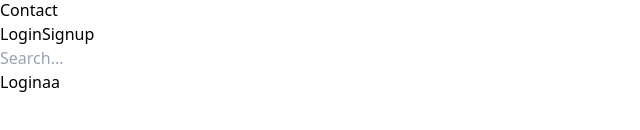
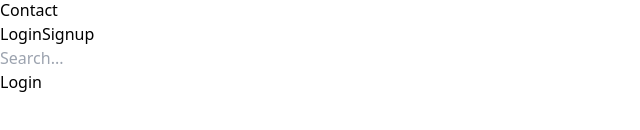
Before and after one commit to damintha01/Freshnest_Shop, a React (Vite) app: page /Login in a window 1280 px wide. Shown: the part 574-704 px from the top of the page, without its empty margins (0-640 px from the left). Built offline with nearby package versions, Linux system fonts and the light colour scheme.

Commit message:
remobe add name

```diff
--- a/src/components/Login.jsx
+++ b/src/components/Login.jsx
@@ -6,7 +6,7 @@ const Login = () => {
     <div>
         <Navbar />
         <div>
-            <h1>Loginaa</h1>
+            <h1>Login</h1>
         </div>
     </div>
   )
```
